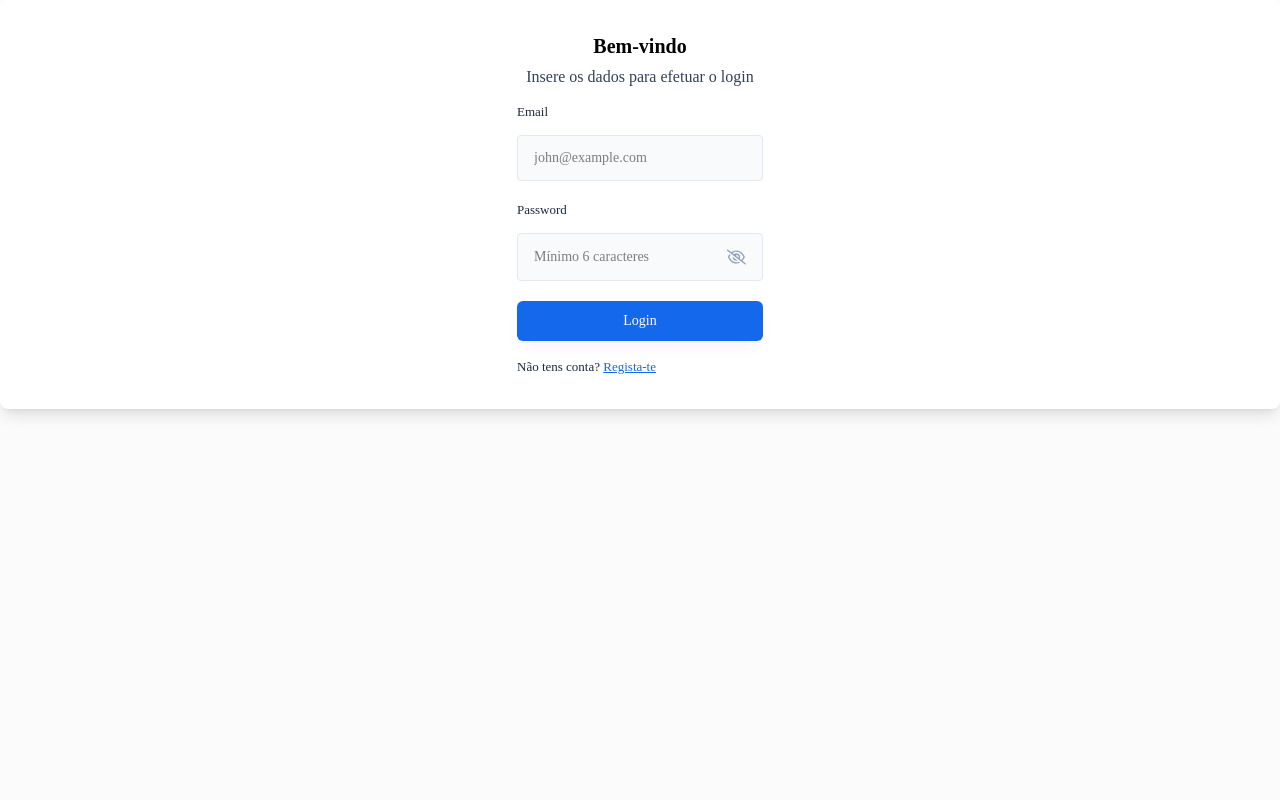
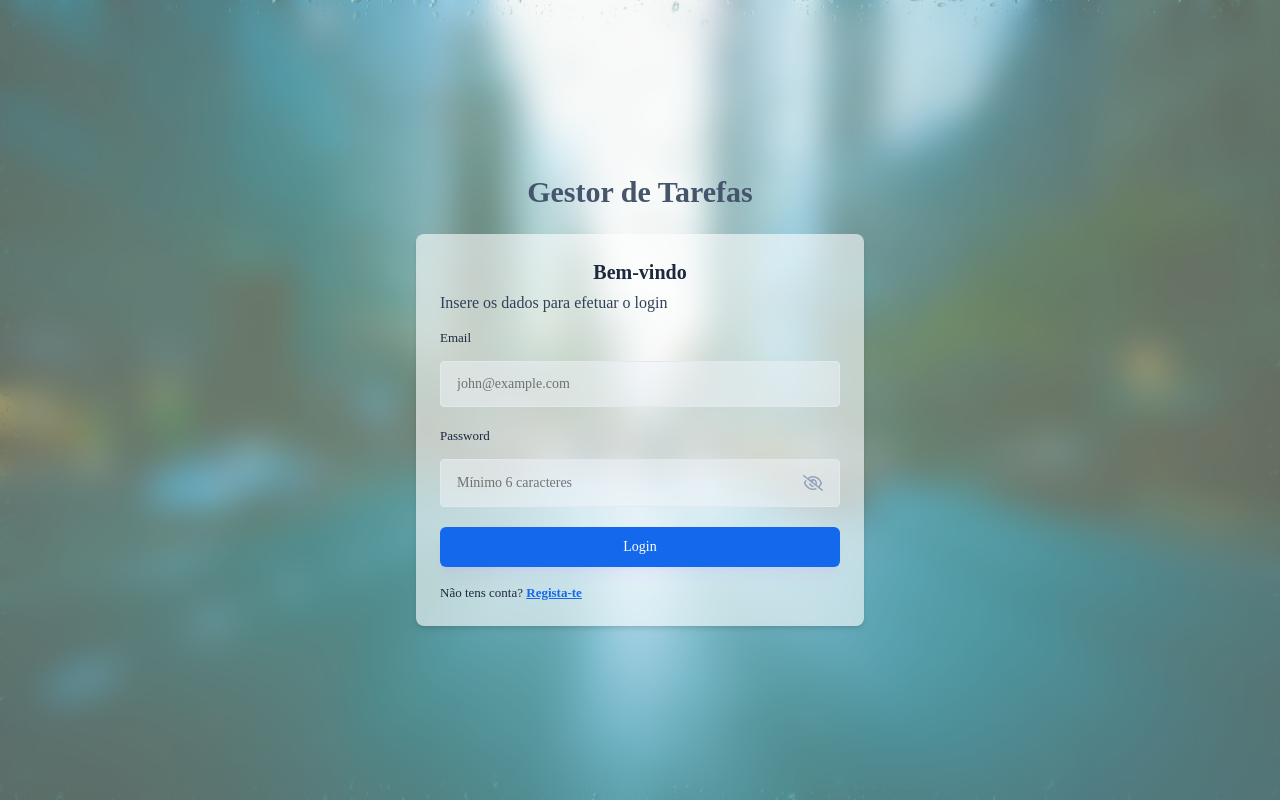
Before and after one commit to luisolivei/GestorTarefas, a React (Vite) app in the folder frontend/Gestor-Tarefas/: page /login in a window 1280 px wide. Built offline with nearby package versions, Linux system fonts and the light colour scheme.

Commit message:
Adicionado AuthLayout e atualizada UI das páginas de autenticação
Introduzido AuthLayout com fundo e estilo unificado; Login e Registo atualizados para o utilizar.

```diff
--- /dev/null
+++ b/frontend/Gestor-Tarefas/src/components/layouts/AuthLayout.jsx
@@ -0,0 +1,15 @@
+const AuthLayout = ({ children }) => {
+    return (
+			<div className='min-h-screen w-full bg-no-repeat bg-center bg-fixed bg-cover' style={{ backgroundImage: "url('/auth_bg.jpg')" }}>
+				<div className='flex flex-col items-center justify-center min-h-screen w-full backdrop-blur-lg  bg-white/30 px-4'>
+					{/* Título centrado no topo */}
+					<h2 className='text-3xl text-slate-600 font-bold mb-6'>Gestor de Tarefas</h2>
+
+					{/* Conteúdo filho (formulário de login ou registo) */}
+					{children}
+				</div>
+			</div>
+		);
+};
+
+export default AuthLayout;
--- a/frontend/Gestor-Tarefas/src/pages/Auth/Login.jsx
+++ b/frontend/Gestor-Tarefas/src/pages/Auth/Login.jsx
@@ -2,6 +2,7 @@ import { useState } from 'react';
 import { Link, useNavigate } from 'react-router-dom';
 import Input from '../../components/Inputs/Input';
 import { validateEmail } from '../../utils/helper';
+import AuthLayout from '../../components/layouts/AuthLayout';
 
 const Login = () => {
 	// Estado para armazenar o email inserido pelo utilizador
@@ -36,9 +37,9 @@ const Login = () => {
 		// Aqui podes adicionar a lógica para autenticar o utilizador (ex: chamada à API)
 	};
 
-	return (
-		<div className='w-full h-3/4 md:h-full flex flex-col justify-center items-center bg-white rounded-lg shadow-lg p-8'>
-			<h3 className='text-xl font-semibold text-black'>Bem-vindo</h3>
+	return <AuthLayout>
+		<div className='w-full max-w-md mx-auto bg-white/60 p-6 rounded-lg shadow-md'>
+			<h3 className='text-center text-xl font-semibold text-slate-800'>Bem-vindo</h3>
 			<p className='text-s text-slate-700 mt-[5px] mb-[10px]'>Insere os dados para efetuar o login</p>
 
 			<form onSubmit={handleLogin}>
@@ -59,13 +60,13 @@ const Login = () => {
 				{/* Link para a página de registo */}
 				<p className='text-[13px] text-slate-800 mt-3'>
 					Não tens conta?{' '}
-					<Link className='font-medium text-primary underline' to='/signup'>
+					<Link className='font-semibold text-[13px] text-primary underline' to='/signup'>
 						Regista-te
 					</Link>
 				</p>
 			</form>
 		</div>
-	);
+	</AuthLayout>;
 };
 
 export default Login;
--- a/frontend/Gestor-Tarefas/src/pages/Auth/SignUp.jsx
+++ b/frontend/Gestor-Tarefas/src/pages/Auth/SignUp.jsx
@@ -1,11 +1,11 @@
-
+import AuthLayout from "../../components/layouts/AuthLayout"
 
 const SignUp = () => {
-  return (
+  return <AuthLayout>
     <div>
       signup
     </div>
-  )
+  </AuthLayout>
 }
 
 export default SignUp
```
Also changed, not shown: frontend/Gestor-Tarefas/public/auth_bg.jpg (added).
